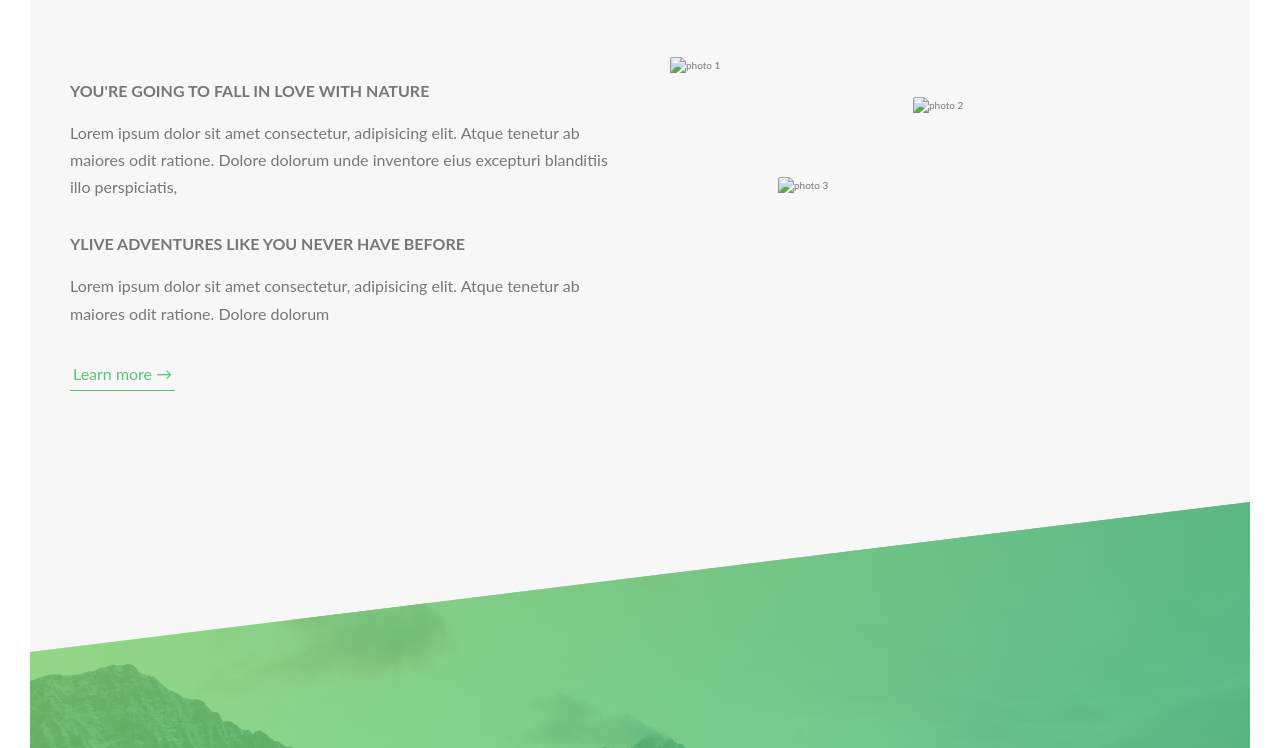
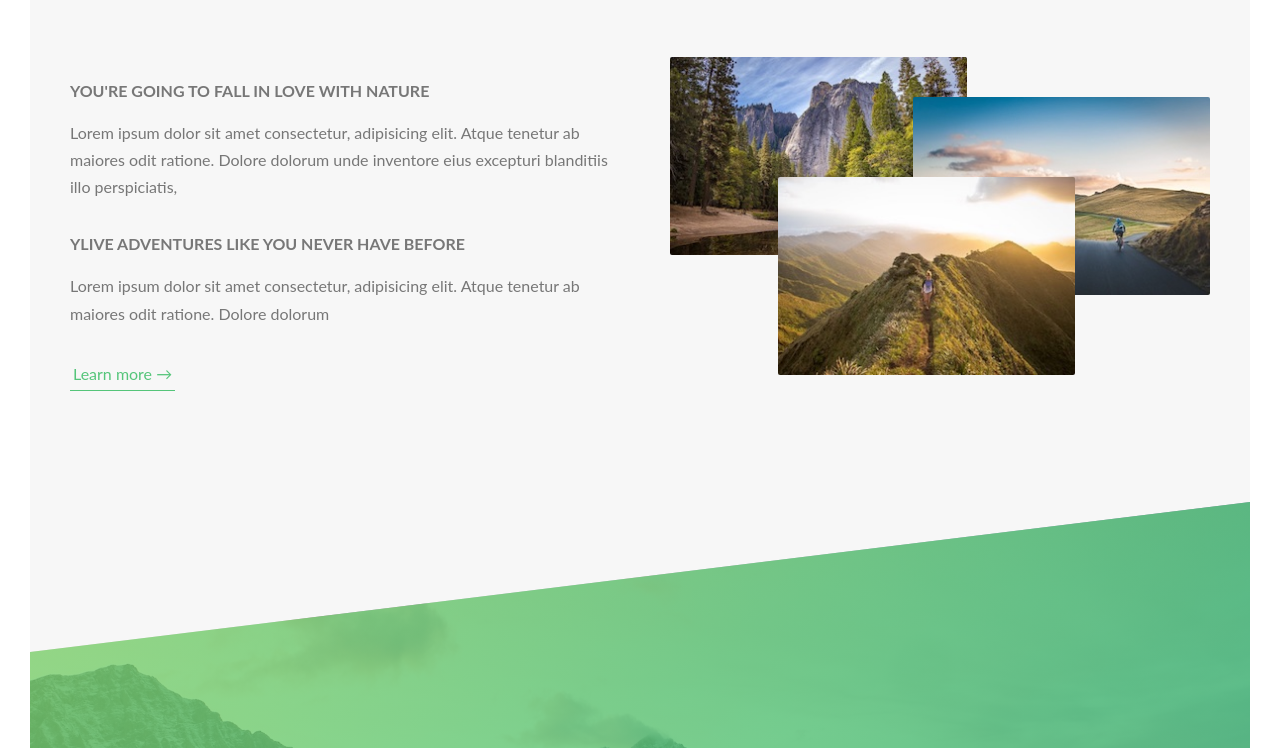
Before and after one commit to Zil-e-huma01/Natours, a plain HTML site: page index.html in a window 1280 px wide. Shown: the part 943-1691 px from the top of the page. Drawn offline with Linux system fonts and the light colour scheme.

Commit message:
Update index.html

```diff
--- a/index.html
+++ b/index.html
@@ -93,9 +93,9 @@
                             src="img/nat-3.jpg">
                             -->
 
-                        <img src="img/nat-1.jpg" alt="photo 1" class="composition__photo composition__photo--p1">
-                        <img src="img/nat-2.jpg" alt="photo 2" class="composition__photo composition__photo--p2">
-                        <img src="img/nat-3.jpg" alt="photo 3" class="composition__photo composition__photo--p3">
+                        <img src="resources/img/nat-1.jpg" alt="photo 1" class="composition__photo composition__photo--p1">
+                        <img src="resources/img/nat-2.jpg" alt="photo 2" class="composition__photo composition__photo--p2">
+                        <img src="resources/img/nat-3.jpg" alt="photo 3" class="composition__photo composition__photo--p3">
 
                     </div>
                 </div>
```
